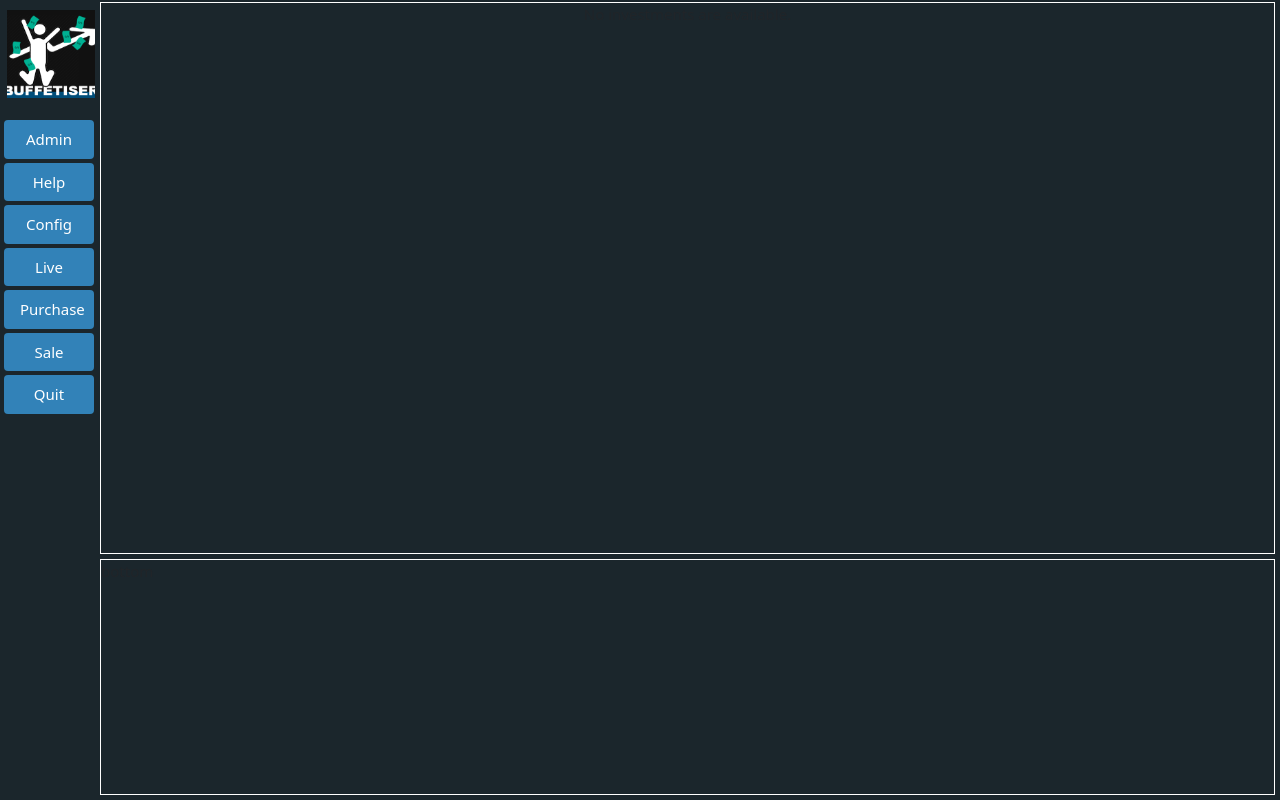
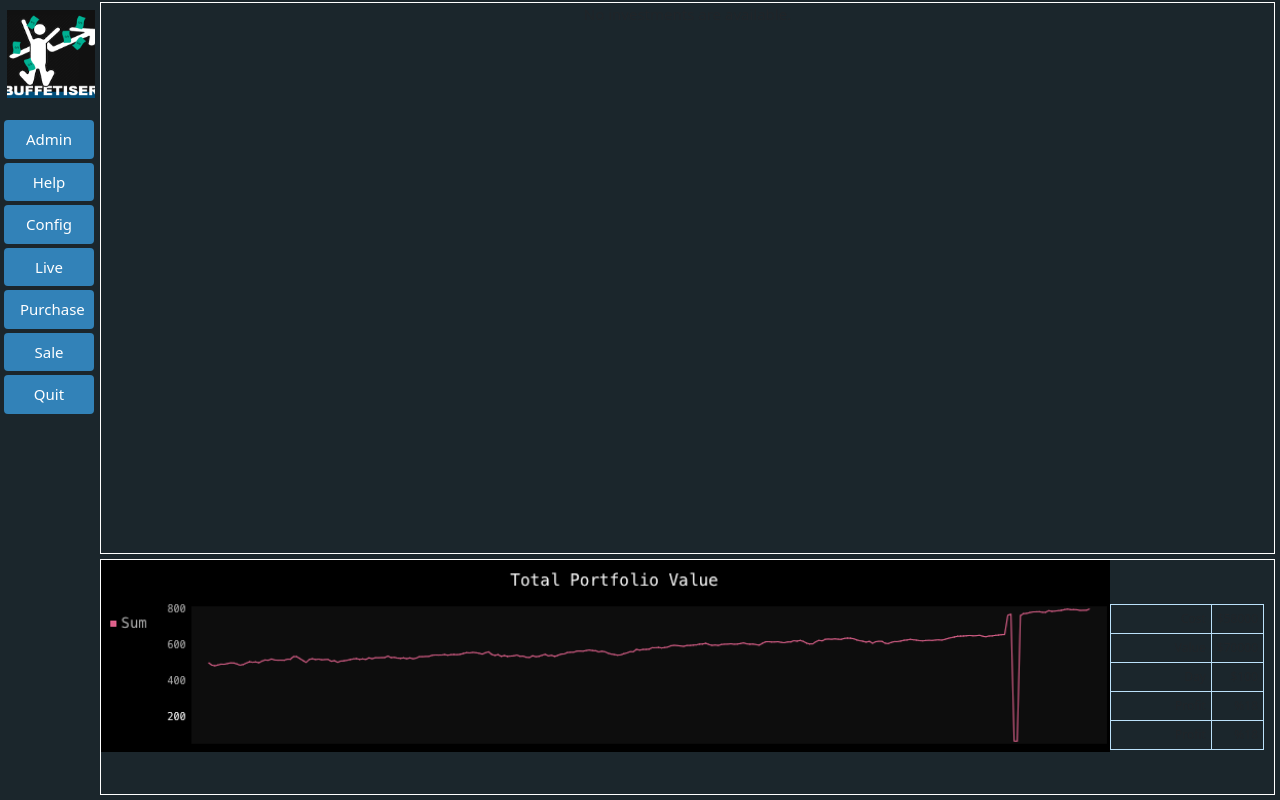
Before and after one commit to dodgydesigns/Buffetiser-Unchained, a Django app: page / in a window 1280 px wide. Run offline with Django 3.2, Linux system fonts and the light colour scheme; data that the repository does not hold is empty; some libraries are stand-ins or nearby versions.

Commit message:
Tidying up styling.

```diff
--- a/buffetiser_main/static/buffetiser_main/style.css
+++ b/buffetiser_main/static/buffetiser_main/style.css
@@ -4,6 +4,16 @@
 :root {--COLOUR2: #3282b8;}
 :root {--COLOUR3: #bbe1fa;}
 :root {--COLOUR4: #aaaaaa;}
+:root {--RED: #FF7777;}
+:root {--GREEN: #55FF55;}
+
+.vertical-center {
+  margin: 0;
+  position: absolute;
+  top: 50%;
+  -ms-transform: translateY(-50%);
+  transform: translateY(-50%);
+}
 
 html, body {
     display: flex;
@@ -14,9 +24,9 @@
 
 
 /*  ----------------------------------------------------
-
+    LEFT PANEL
     ----------------------------------------------------  */
-.left {
+#left {
     display: block;
     background: var(--COLOUR0);
     min-width: 100px;
@@ -110,22 +121,18 @@
     width: 100%;
 }
 
-#inner-right-table {
+#summary-table, table th, table td {
     width: 100%;
-    height: 200%;
     margin-right: 5px;
     font-size: 80%;
     text-align: right;
-}
-
-table, table th, table td {
     border: 1px solid var(--COLOUR3);
     padding: 5px;
 }
 
 
 /*  ----------------------------------------------------
-
+    INDEX   BOTTOM SUMMARY PANEL
     ----------------------------------------------------  */
 #bottom {
     background: var(--COLOUR0);
@@ -137,9 +144,36 @@
     margin-bottom: 5px;
 }
 
+#bottom-inner-left {
+    float: left;
+    width: 86%;
+    height: 100%;
+    background-color: var(--COLOUR0);
+}
+
+#bottom-inner-right {
+    float: right;
+    width: 14%;
+    height: 100%;
+    background-color: var(--COLOUR0);
+    display: flex;
+    justify-content: center;
+    align-items: center;
+    flex-direction: column;
+    padding-right: 10px;
+}
+
+#summary-table {
+    color: white;
+    width: 100%;
+    margin-right: 50px;
+    font-size: 80%;
+    text-align: right;
+}
+
 
 /*  ----------------------------------------------------
-
+    NEW PURCHASE PAGE
     ----------------------------------------------------  */
 .new_purchase {
     display: flex;
--- a/buffetiser_main/templates/buffetiser_main/index.html
+++ b/buffetiser_main/templates/buffetiser_main/index.html
@@ -14,7 +14,7 @@
         <title>Buffetiser Unchained</title>
     </head>
     <body>
-        <div class="left">
+        <div id="left">
             {% load static %}
             <img id="graph" src="{% static 'buffetiser_main/img/icon.png' %}">
             <a href="/admin"><button class="w3-btn w3-round">Admin</button></a>
@@ -44,12 +44,12 @@
                                 <div class="panel-body">
                                     {% load static %}
                                     <div >
-                                            <div id="inner-left">
+                                        <div id="top-inner-left">
                                             {% load static %}
                                             <img id="graph" src="{% static 'buffetiser_main/img/graph.png' %}">
                                         </div>
-                                            <div id="inner-right">
-                                                <table id="inner-right-table">
+                                        <div id="top-inner-right">
+                                            <table class="summary-table">
                                                 <tr><td>Average Cost</td><td>${{ investment.average_cost|stringformat:'.2f' }}</td></tr>
                                                 <tr><td>Units Held</td><td>{{ investment.units_held|stringformat:'d' }}</td></tr>
                                                 <tr><td>Total Cost</td><td>${{ investment.total_cost|stringformat:'.2f' }}</td></tr>
@@ -67,7 +67,7 @@
                         <script>
                             profit = Number(`{{ investment.profit }}`);
                             if (profit === 0) { $(".-{{ investment.symbol }}").css("color", "white"); }
-                                else if (profit < 0) { $(".-{{ investment.symbol }}").css("color", "#FF5555"); }
+                            else if (profit < 0) { $(".-{{ investment.symbol }}").css("color", "#FF7777"); }
                             else if (profit > 0) { $(".-{{ investment.symbol }}").css("color", "#55FF55"); }
                         </script>
                     {% endfor %}
@@ -79,11 +79,22 @@
 
 
             <div id="bottom">
-                bottom
+                <div id="bottom-inner-left">
+                    {% load static %}
+                    <img id="graph" src="{% static 'buffetiser_main/img/summary.png' %}">
+                </div>
+                <div id="bottom-inner-right">
+                    <table class="summary-table">
+                        <tr><td>Cost</td><td>$58000</td></tr>
+                        <tr><td>Value</td><td>$70000</td></tr>
+                        <tr><td>Day</td><td>$100</td></tr>
+                        <tr><td>Profit</td><td>%18</td></tr>
+                        <tr><td>Profit</td><td>%18</td></tr>
+                    </table>
+                </div>
+            </div>
         </div>
 
-
-        </div>
 
 
 
```
Also changed, not shown: other parts of buffetiser_main/static/buffetiser_main/style.css (+12 -11 lines), buffetiser_main/static/buffetiser_main/img/IMG_1564.png (added), buffetiser_main/static/buffetiser_main/img/summary.png (added). Lines whose indentation alone changed are shown as unchanged.
